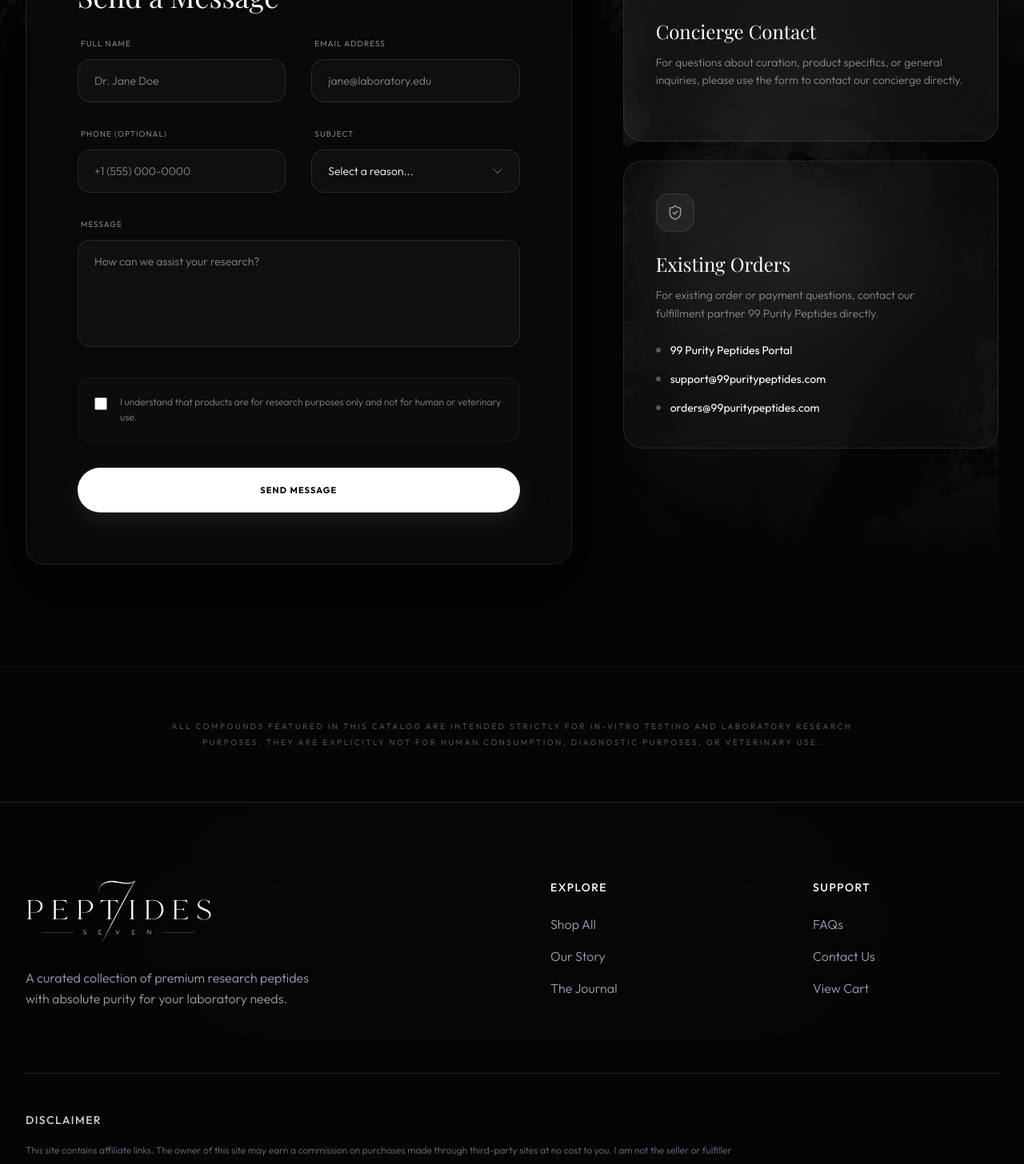
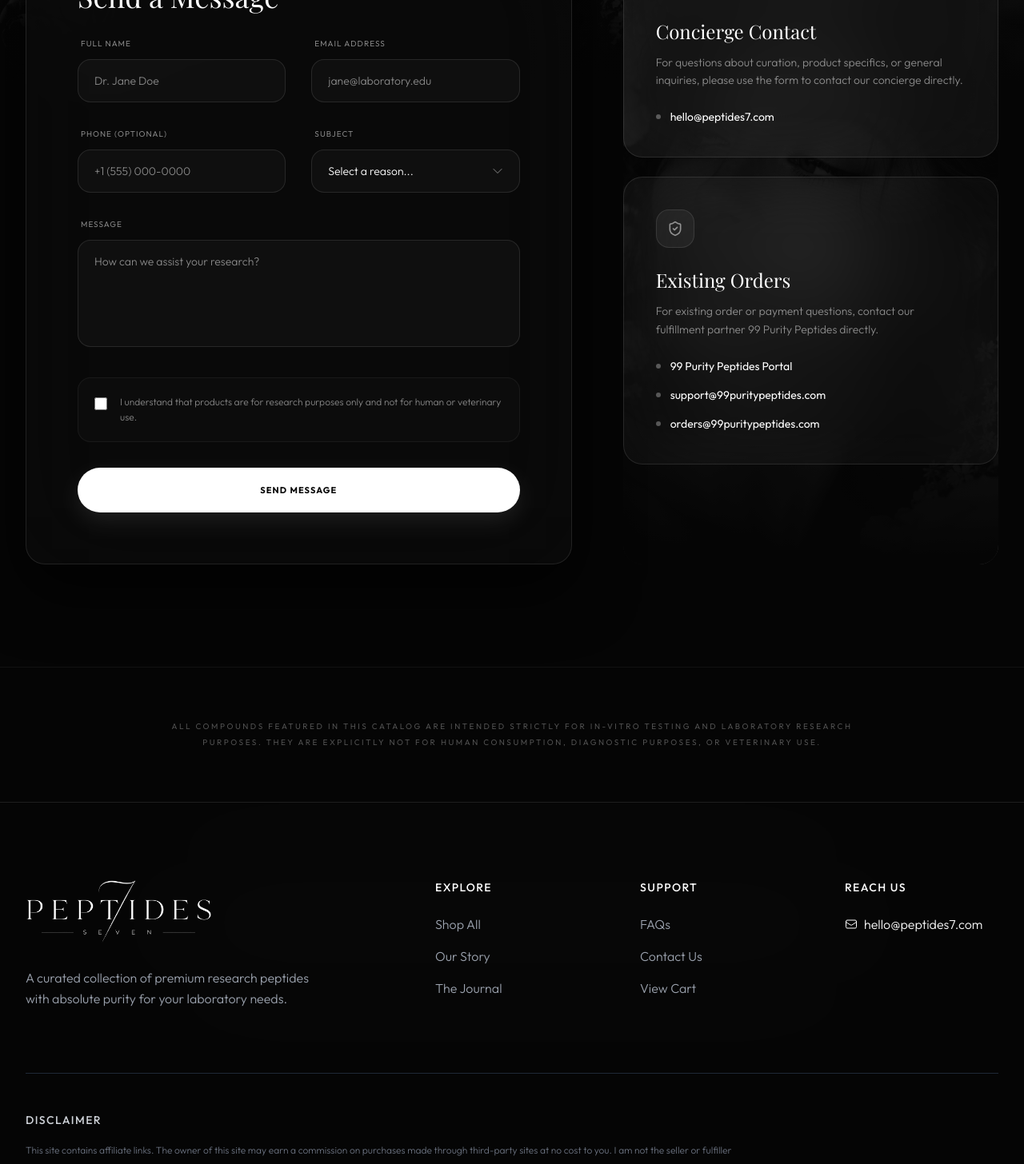
Before and after one commit to belk-digital/Scarlett-Peptides, a Next.js app: page /contact in a window 1280 px wide. Shown: the part 620-2076 px from the top of the page at 80% size. Built offline with nearby package versions, Linux system fonts and the light colour scheme; a web font is replaced by a local one.

Commit message:
add email on footer and contact page

```diff
--- a/src/app/contact/ContactClient.tsx
+++ b/src/app/contact/ContactClient.tsx
@@ -30,6 +30,7 @@ const CONTACT_CONTENT = {
   directContact: {
     headline: "Concierge Contact",
     text: "For questions about curation, product specifics, or general inquiries, please use the form to contact our concierge directly.",
+    email: "hello@peptides7.com",
     partnerHeadline: "Existing Orders",
     partnerText: "For existing order or payment questions, contact our fulfillment partner 99 Purity Peptides directly.",
     partnerEmail: "support@99puritypeptides.com",
@@ -235,6 +236,12 @@ export default function ContactClient() {
                   </div>
                   <h3 className="font-serif text-2xl text-white mb-3">{CONTACT_CONTENT.directContact.headline}</h3>
                   <p className="text-sm text-white/50 mb-6 leading-relaxed font-light">{CONTACT_CONTENT.directContact.text}</p>
+                  <div className="space-y-4">
+                    <a href={`mailto:${CONTACT_CONTENT.directContact.email}`} className="flex items-center gap-3 text-sm text-white hover:text-white/70 transition-colors">
+                      <span className="w-1.5 h-1.5 rounded-full bg-white/30"></span>
+                      {CONTACT_CONTENT.directContact.email}
+                    </a>
+                  </div>
 
                 </div>
               </TiltCard>
--- a/src/app/layout.tsx
+++ b/src/app/layout.tsx
@@ -120,8 +120,8 @@ export default function RootLayout({
               <div className="absolute top-0 left-1/2 -translate-x-1/2 w-full max-w-[1000px] h-[300px] bg-white/[0.01] blur-[100px] rounded-full pointer-events-none"></div>
 
               <div className="max-w-7xl mx-auto px-4 sm:px-6 lg:px-8 relative z-10">
-                <div className="grid grid-cols-1 md:grid-cols-4 gap-12 lg:gap-24 mb-16 md:mb-20">
-                  <div className="col-span-1 md:col-span-2">
+                <div className="grid grid-cols-1 md:grid-cols-2 lg:grid-cols-5 gap-12 lg:gap-16 mb-16 md:mb-20">
+                  <div className="lg:col-span-2">
                     <Link href="/" className="inline-block mb-6 hover:opacity-80 transition-opacity duration-300">
                       <Image
                         src="/logo.png"
@@ -154,6 +154,19 @@ export default function RootLayout({
                       <li><Link href="/contact" style={{ color: '#9ca3af' }} className="hover:text-white transition-colors duration-300">Contact Us</Link></li>
                       <li><Link href="/cart" style={{ color: '#9ca3af' }} className="hover:text-white transition-colors duration-300">View Cart</Link></li>
                     </ul>
+                  </div>
+                  <div>
+                    <h4 className="text-white text-xs md:text-sm tracking-widest uppercase mb-6 font-medium">
+                      Reach Us
+                    </h4>
+                    <div className="space-y-4 text-sm md:text-base font-light">
+                      <a href="mailto:hello@peptides7.com" className="inline-flex items-center gap-2 text-white hover:text-white/70 transition-colors duration-300">
+                        <svg xmlns="http://www.w3.org/2000/svg" fill="none" viewBox="0 0 24 24" strokeWidth={1.5} stroke="currentColor" className="w-4 h-4">
+                          <path strokeLinecap="round" strokeLinejoin="round" d="M21.75 6.75v10.5a2.25 2.25 0 01-2.25 2.25h-15a2.25 2.25 0 01-2.25-2.25V6.75m19.5 0A2.25 2.25 0 0019.5 4.5h-15a2.25 2.25 0 00-2.25 2.25m19.5 0v.243a2.25 2.25 0 01-1.07 1.916l-7.5 4.615a2.25 2.25 0 01-2.36 0L3.32 8.91a2.25 2.25 0 01-1.07-1.916V6.75" />
+                        </svg>
+                        hello@peptides7.com
+                      </a>
+                    </div>
                   </div>
                 </div>
 
--- a/src/components/Header.tsx
+++ b/src/components/Header.tsx
@@ -13,7 +13,8 @@ const NAV_ITEMS = [
   { label: "Shop", href: "/shop" },
   { label: "About", href: "/about" },
   { label: "FAQs", href: "/faqs" },
-  { label: "Journal", href: "/blog" }
+  { label: "Journal", href: "/blog" },
+  { label: "Contact Us", href: "/contact" }
 ];
 
 export default function Header() {
```
